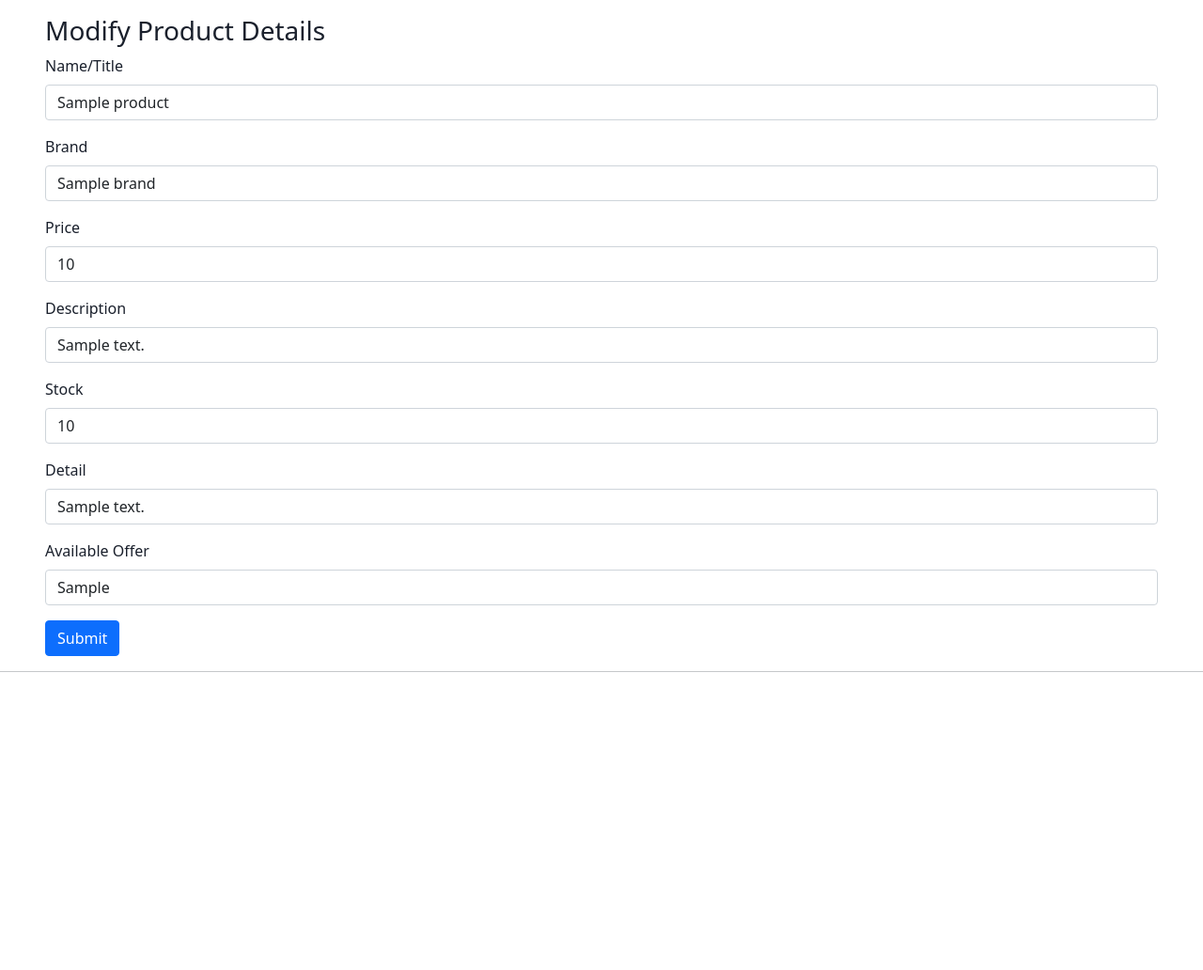
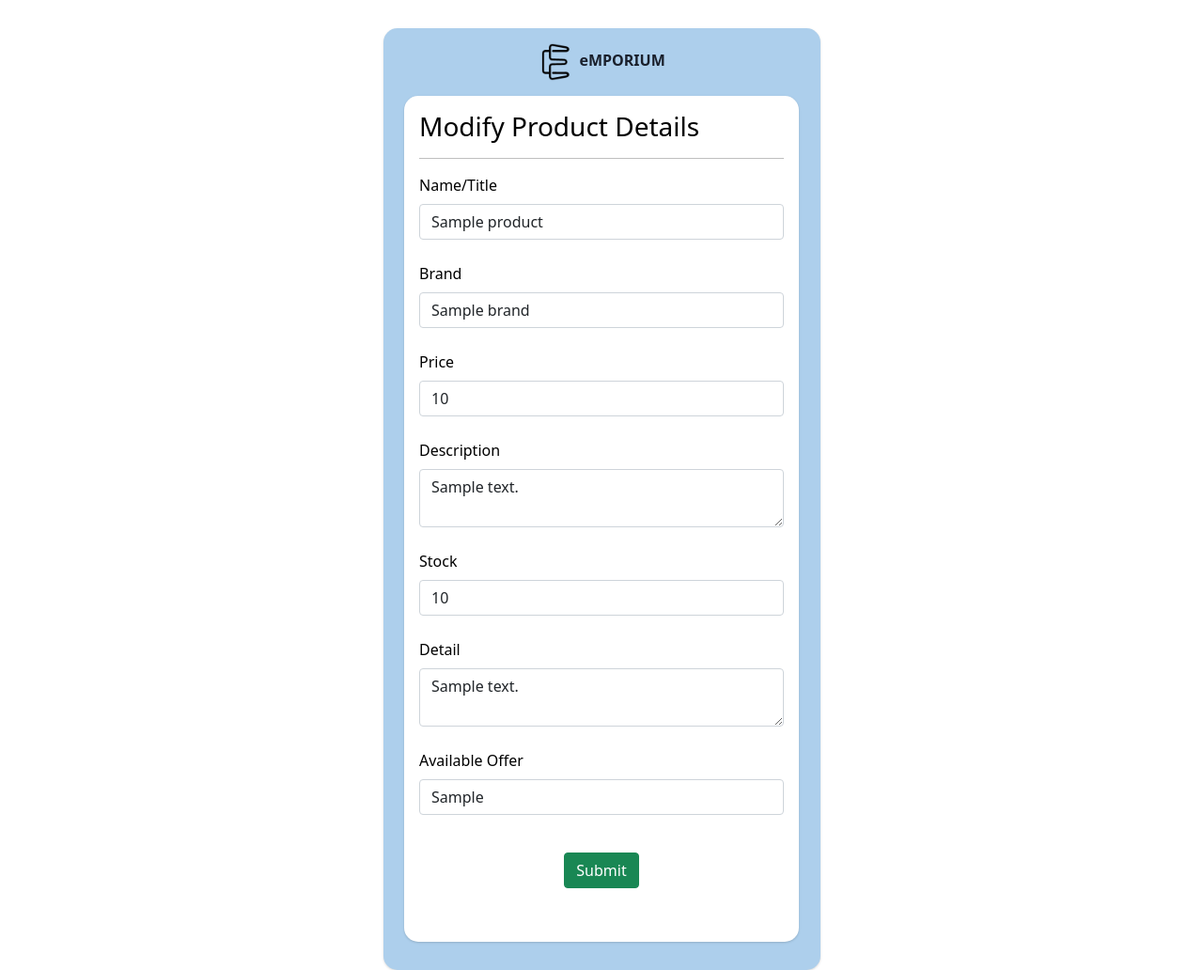
Before and after one commit to namansubedi/eMPORIUM, a Django app: template templates/modify.html in a window 1280 px wide. Shown: the part 59-1091 px from the top of the page at 94% size. Before the commit the page ends 774 px from the top, so only its background shows below. Run offline with Django 3.2, Linux system fonts and the light colour scheme; tables that the repository leaves empty hold one stand-in row (values such as "Sample post"); the template is opened without the code that fills it: values that come from a table or form of the project are taken from there, most other values are stand-ins (such as "Sample title", 1, 10 or a date in 2020); some libraries are stand-ins or nearby versions; some web fonts are replaced.

Commit message:
modify changed

```diff
--- a/templates/modify.html
+++ b/templates/modify.html
@@ -1,45 +1,97 @@
+
+
+
 {% extends 'base.html' %}
 
 {% block title %}Modify{% endblock title %}
+{% load static %}
+{% block body %}
+<div class=" card mx-auto  fback" style="max-width: 465px; margin-top:30px;">
 
-{% block body %}
-<div class="editprofile">
+
+    <div class="card-body ">
+
+        <div  style="text-align: center; "> <img src="{% static 'images/emporium_black.png' %}" width="40" height="40"><b> eMPORIUM</b></div>
+    </div>
+
+    <div class=" card mx-auto faback " style="height: 900px; width: 420px; margin-top: 20 px;" >
+        <div class="card-body ">
+    <div class="form-row">
+    <h3>Modify Product Details</h3>
+
+    <hr>
     <form action="modify" method="post">
     {% csrf_token %}
-    <div class="mt-3 mx-5">
-    <h3>Modify Product Details</h3>
+    <div class="row">
+        <div class="col">
+
             <label for="exampleInputPassword1" class="form-label">Name/Title</label>
-        <input type="text" class="form-control" name="name" value="{{product.name}}">
+        <input type="text" class="form-control" name="name" value="{{product.name}}">        </div>
+
     </div>
-    <div class="mt-3 mx-5">
+    <br>
+    <div class="row">
+        <div class="col">
+
             <label for="exampleInputPassword1" class="form-label">Brand</label>
             <input type="text" class="form-control" name="brand" value="{{product.brand}}">
             </div>
-    <div class="mt-3 mx-5">
+
+    </div>
+    <br>
+    <div class="row">
+        <div class="col">
+
             <label for="exampleInputPassword1" class="form-label">Price</label>
              <input type="Integer" class="form-control" name="price" value="{{product.price}}">
       </div>
-    <div class="mt-3 mx-5">
+
+    </div>
+    <br>
+
+    <div class="row">
+        <div class="col">
+
             <label for="exampleInputPassword1" class="form-label">Description</label>
-        <input type="text" class="form-control" name="description" value="{{product.description}}">
+            <textarea type="text" class="form-control" name="description" >{{product.description}}
+        </textarea></div>
+
     </div>
-    <div class="mt-3 mx-5">
+    <br>
+    <div class="row">
+        <div class="col">
+
             <label for="exampleInputPassword1" class="form-label">Stock</label>
             <input type="integer" class="form-control" name="stock" value="{{product.stock}}">
           </div>
-    <div class="mt-3 mx-5">
+
+    </div>
+    <br>
+    <div class="row">
+        <div class="col">
+
             <label for="exampleInputPassword1" class="form-label">Detail</label>
-        <input type="text" class="form-control" name="detail" value="{{product.detail}}">
+            <textarea type="text" class="form-control" name="detail" >{{product.detail}}</textarea>
             </div>
-    <div class="mt-3 mx-5">
+
+    </div>
+    <br>
+
+    <div class="row">
+        <div class="col">
+
             <label for="exampleInputPassword1" class="form-label">Available Offer</label>
             <input type="text" class="form-control" name="available_offer" value="{{product.available_offer}}">
                 </div>
+
+    </div>
+    <br>
+
     <input type = "hidden" name = "slug" value = "{{product.slug}}" />
-    <div class="mt-3 mx-5">
-    <button type="submit" class="btn btn-primary">Submit</button>
+    <div class="mt-3 mx-5" style="text-align: center;">
+    <button type="submit" class="btn btn-success">Submit</button>
     </div>
     </form>
-    <hr>
+
 </div>
 {% endblock body %}
```
Lines whose indentation alone changed are shown as unchanged.
